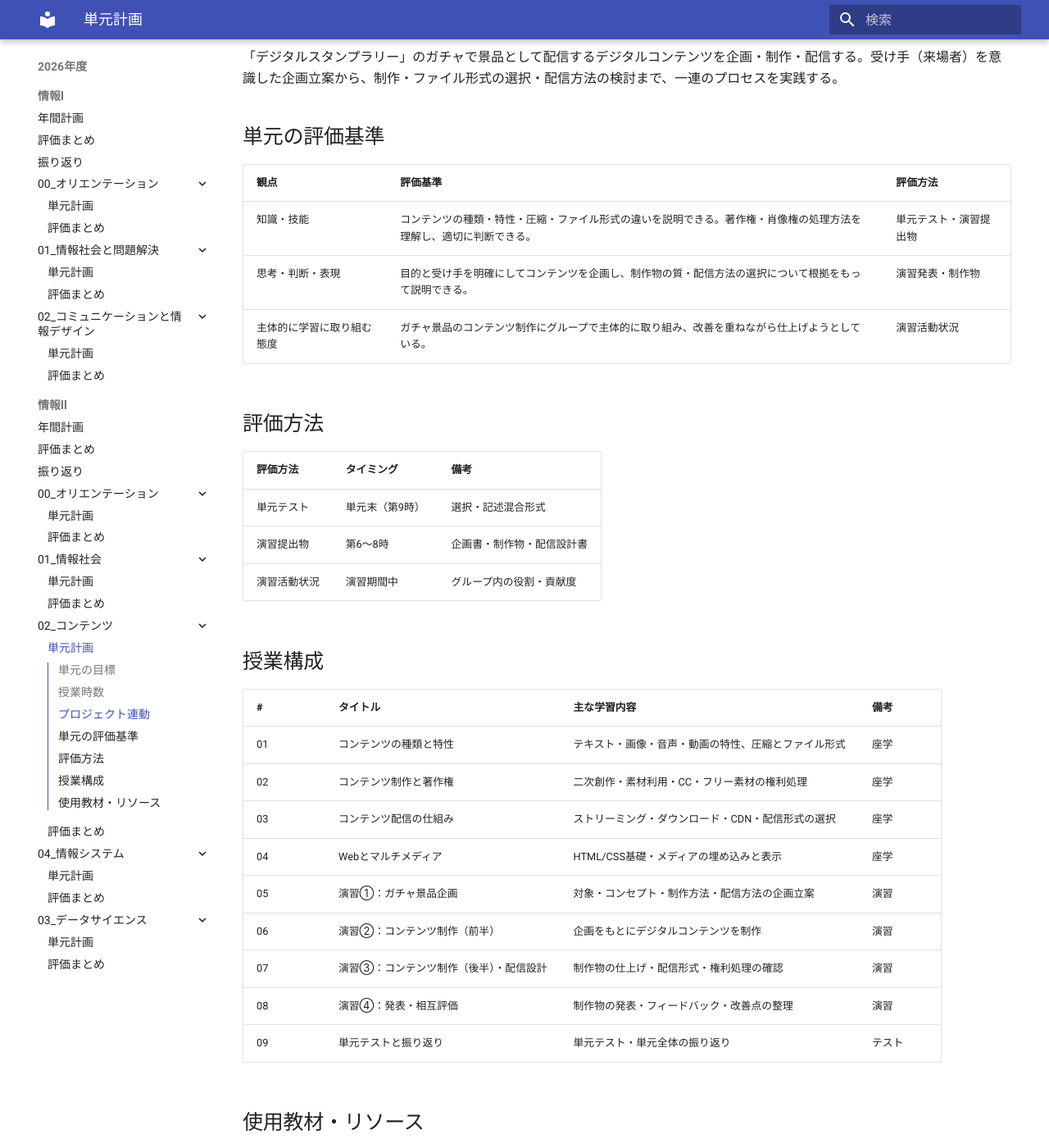
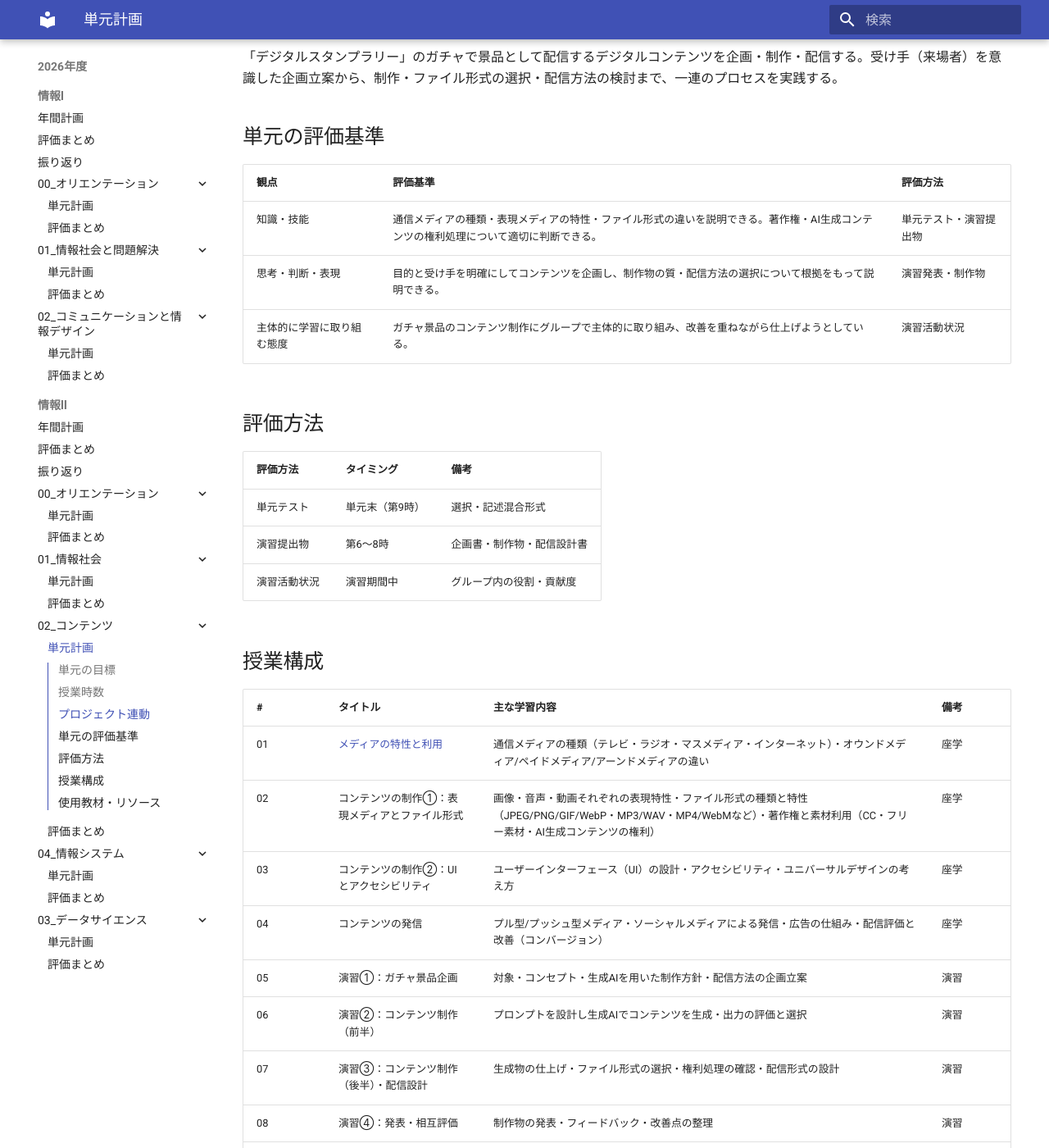
Before and after one commit to mmmmatsuuuu/edu, an MkDocs documentation site: the page built from docs/2026/informa2/02_コンテンツ/01_単元計画.md, in a window 1280 px wide and 1400 px high, scrolled down 480 px. Shown: the whole window at 82% size. Built offline with MkDocs 1.6.1 and Material for MkDocs 9.7.7, drawn with Linux system fonts in a browser that asks for light colours; some of the changed text lies outside the part shown.

Commit message:
Add: 情報Ⅱ 02_コンテンツ 単元計画更新・授業01（2026）
Co-Authored-By: Claude Sonnet 4.6 <noreply@anthropic.com>

```diff
--- a/docs/2026/informa2/02_コンテンツ/01_単元計画.md
+++ b/docs/2026/informa2/02_コンテンツ/01_単元計画.md
@@ -16,7 +16,7 @@
 
 | 観点 | 評価基準 | 評価方法 |
 |---|---|---|
-| 知識・技能 | コンテンツの種類・特性・圧縮・ファイル形式の違いを説明できる。著作権・肖像権の処理方法を理解し、適切に判断できる。 | 単元テスト・演習提出物 |
+| 知識・技能 | 通信メディアの種類・表現メディアの特性・ファイル形式の違いを説明できる。著作権・AI生成コンテンツの権利処理について適切に判断できる。 | 単元テスト・演習提出物 |
 | 思考・判断・表現 | 目的と受け手を明確にしてコンテンツを企画し、制作物の質・配信方法の選択について根拠をもって説明できる。 | 演習発表・制作物 |
 | 主体的に学習に取り組む態度 | ガチャ景品のコンテンツ制作にグループで主体的に取り組み、改善を重ねながら仕上げようとしている。 | 演習活動状況 |
 
@@ -32,13 +32,13 @@
 
 | # | タイトル | 主な学習内容 | 備考 |
 |---|---|---|---|
-| 01 | コンテンツの種類と特性 | テキスト・画像・音声・動画の特性、圧縮とファイル形式 | 座学 |
-| 02 | コンテンツ制作と著作権 | 二次創作・素材利用・CC・フリー素材の権利処理 | 座学 |
-| 03 | コンテンツ配信の仕組み | ストリーミング・ダウンロード・CDN・配信形式の選択 | 座学 |
-| 04 | Webとマルチメディア | HTML/CSS基礎・メディアの埋め込みと表示 | 座学 |
-| 05 | 演習①：ガチャ景品企画 | 対象・コンセプト・制作方法・配信方法の企画立案 | 演習 |
-| 06 | 演習②：コンテンツ制作（前半） | 企画をもとにデジタルコンテンツを制作 | 演習 |
-| 07 | 演習③：コンテンツ制作（後半）・配信設計 | 制作物の仕上げ・配信形式・権利処理の確認 | 演習 |
+| 01 | [メディアの特性と利用](授業/01_メディアの特性と利用.md) | 通信メディアの種類（テレビ・ラジオ・マスメディア・インターネット）・オウンドメディア/ペイドメディア/アーンドメディアの違い | 座学 |
+| 02 | コンテンツの制作①：表現メディアとファイル形式 | 画像・音声・動画それぞれの表現特性・ファイル形式の種類と特性（JPEG/PNG/GIF/WebP・MP3/WAV・MP4/WebMなど）・著作権と素材利用（CC・フリー素材・AI生成コンテンツの権利） | 座学 |
+| 03 | コンテンツの制作②：UIとアクセシビリティ | ユーザーインターフェース（UI）の設計・アクセシビリティ・ユニバーサルデザインの考え方 | 座学 |
+| 04 | コンテンツの発信 | プル型/プッシュ型メディア・ソーシャルメディアによる発信・広告の仕組み・配信評価と改善（コンバージョン） | 座学 |
+| 05 | 演習①：ガチャ景品企画 | 対象・コンセプト・生成AIを用いた制作方針・配信方法の企画立案 | 演習 |
+| 06 | 演習②：コンテンツ制作（前半） | プロンプトを設計し生成AIでコンテンツを生成・出力の評価と選択 | 演習 |
+| 07 | 演習③：コンテンツ制作（後半）・配信設計 | 生成物の仕上げ・ファイル形式の選択・権利処理の確認・配信形式の設計 | 演習 |
 | 08 | 演習④：発表・相互評価 | 制作物の発表・フィードバック・改善点の整理 | 演習 |
 | 09 | 単元テストと振り返り | 単元テスト・単元全体の振り返り | テスト |
 
@@ -46,5 +46,6 @@
 
 - 教科書：情報Ⅱ（東京書籍）第2章
 - フリー素材サイト（Unsplash・Freesoundなど）
-- Canva・GIMP・その他制作ツール（環境に応じて選択）
+- 生成AI（画像・テキスト生成ツール。環境に応じて選択）
+- Canva・GIMP・その他編集ツール（環境に応じて選択）
 - Google Classroom（提出・共有）
```
Also changed, not shown: docs/2026/informa2/02_コンテンツ/授業/01_メディアの特性と利用.md (added, +62 -0 lines).
